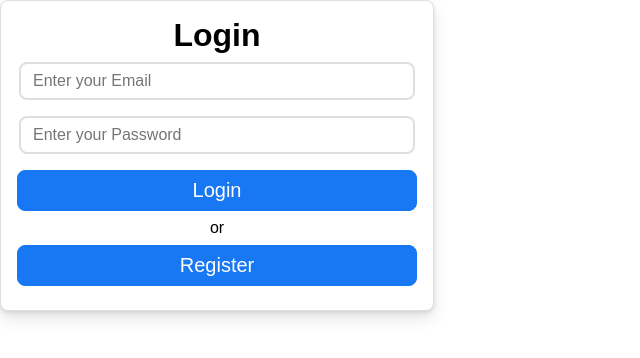
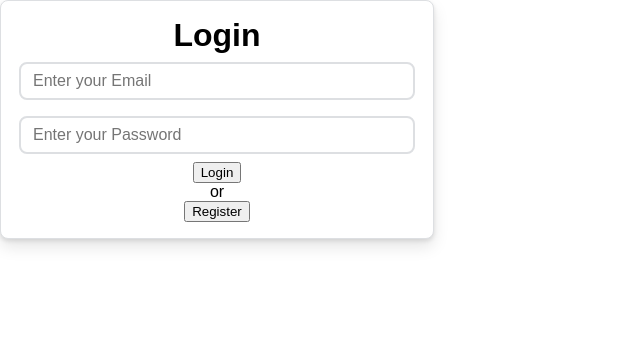
Before and after one commit to vedpatel7/PopcornPals, a React (Create React App) app in the folder login-register/: page / in a window 1280 px wide. Shown: the top 358 px of the page, without its empty margins (0-640 px from the left). Built offline with nearby package versions, Linux system fonts and the light colour scheme.

Commit message:
fixed logout error and did small improvements

```diff
--- a/login-register/src/components/homepage/MovieCard.css
+++ b/login-register/src/components/homepage/MovieCard.css
@@ -7,6 +7,7 @@
     box-shadow: 0 2px 4px rgba(0, 0, 0, 0.1);
     transition: transform 0.3s ease-in-out;
     cursor: pointer;
+
   }
 
   .movie-card:hover {
--- a/login-register/src/components/homepage/homepage.css
+++ b/login-register/src/components/homepage/homepage.css
@@ -29,7 +29,7 @@
   }
 
   .carousel-item {
-    flex: 0 0 300px;
+    flex: 0 0 200px;
     margin-right: 20px;
     border-radius: 8px;
     box-shadow: 0 2px 4px rgba(0, 0, 0, 0.1);
--- a/login-register/src/components/homepage/homepage.js
+++ b/login-register/src/components/homepage/homepage.js
@@ -60,8 +60,8 @@ const Homepage = ({ setLoginUser }) => {
     <div>
 
 
-      <div className="button" onClick={handleLogout}>Logout</div>
-      <div className="button" onClick={handleWatchList}>WatchList</div>
+<button onClick={handleLogout}>Logout</button>
+<button onClick={handleWatchList}>WatchList</button>
       <SearchBar/>
 
       <h1 className="trending-title">Trending Movies</h1>
--- a/login-register/src/components/login/login.js
+++ b/login-register/src/components/login/login.js
@@ -37,9 +37,10 @@ const Login = ({setLoginUser}) => {
             <h1>Login</h1>
             <input type="text" name="email" value={user.email} onChange={handleChange} placeholder="Enter your Email"></input>
             <input type="password" name="password" value={user.password} onChange={handleChange}  placeholder="Enter your Password" ></input>
-            <div className="button" onClick={login}>Login</div>
+            <button onClick={login}>Login </button>
             <div>or</div>
-            <div className="button" onClick={() => navigate("/register")}>Register</div>
+            <button onClick={() => navigate("/register")}>Register</button>
+            {/* <div className="button" onClick={() => navigate("/register")}>Register</div> */}
         </div>
     )
 }
--- a/login-register/src/components/movie/Discription.jsx
+++ b/login-register/src/components/movie/Discription.jsx
@@ -42,7 +42,7 @@ const Discription = (props) => {
             <h1>{title}</h1>
             <p>{discription}</p>
             <h4>Release Date: {date}</h4>
-            <div className="button" onClick={watchLater} >watchLater</div>
+            <button onClick={watchLater}>watchLater</button>
         </div>
     )
 }
```
Also changed, not shown: 1 other file (tests, documents, lock files or other folders).
